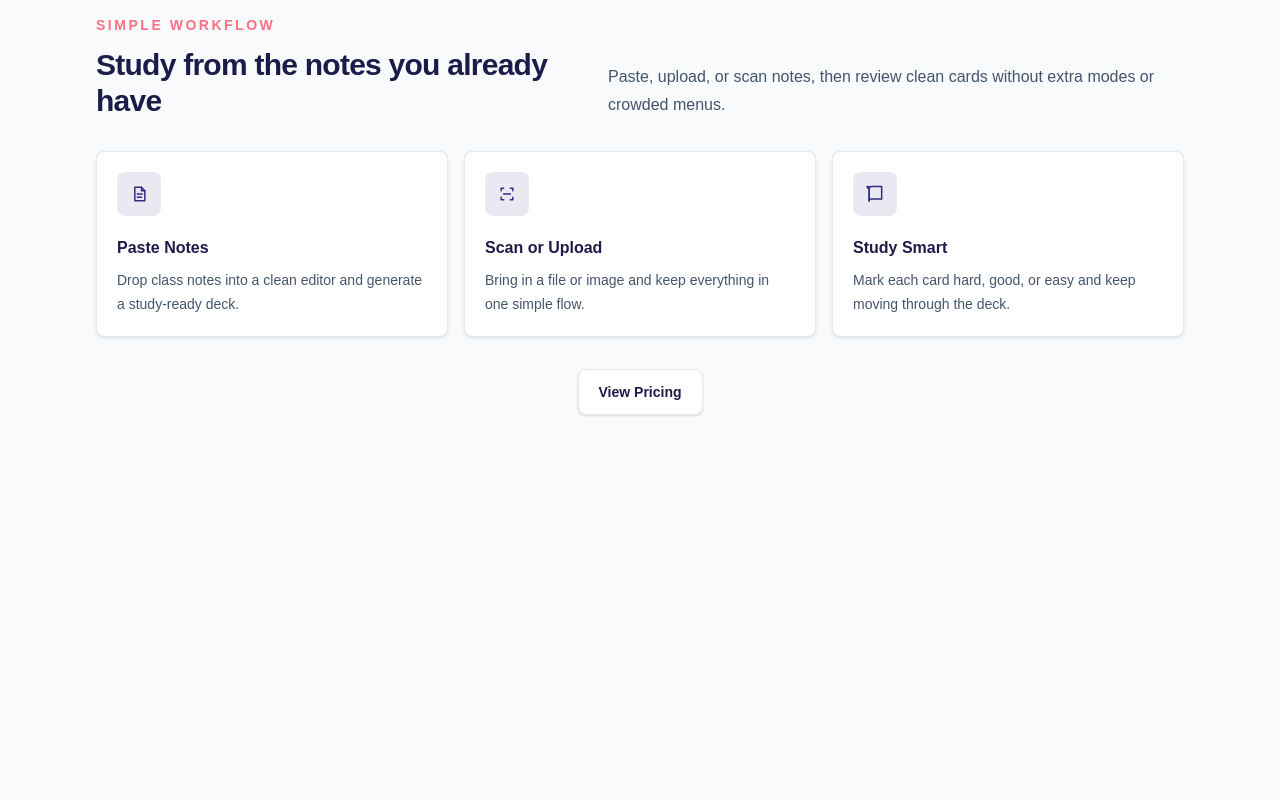
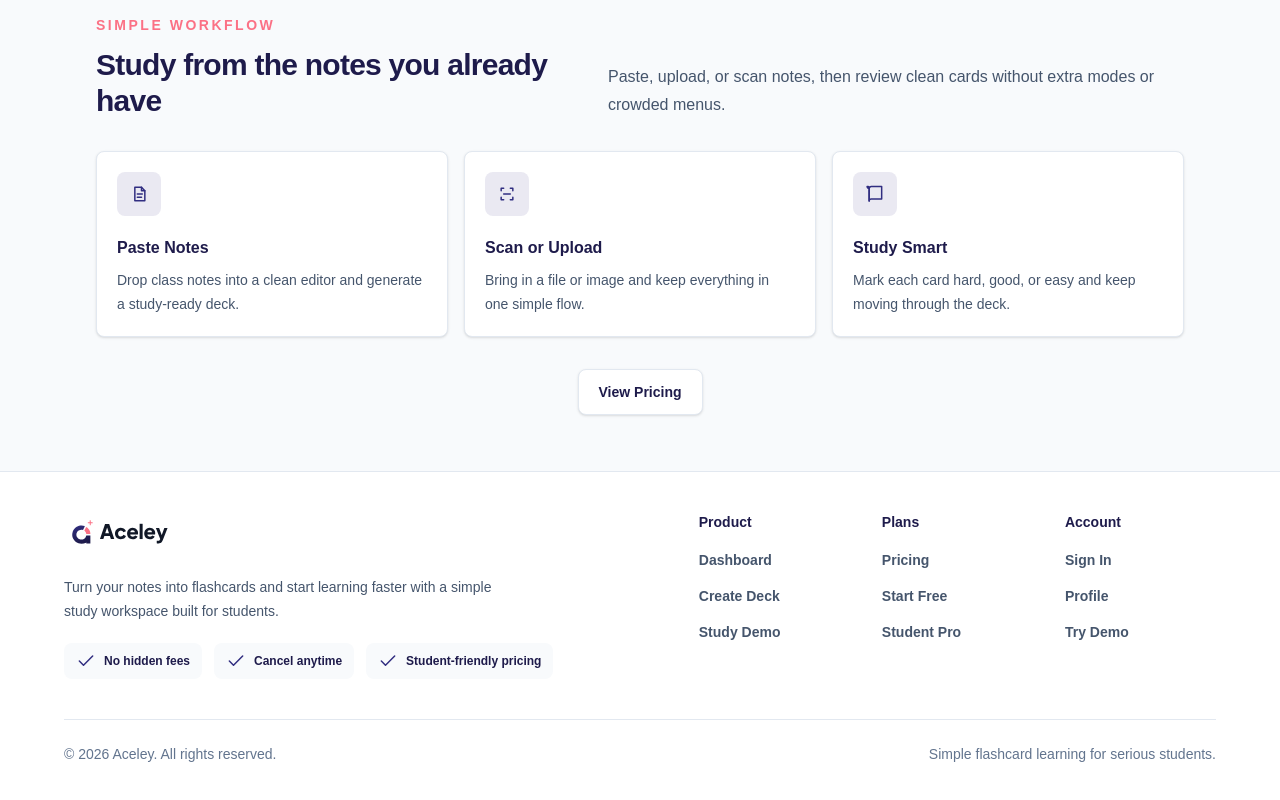
Before and after one commit to Omni-Horizon-Technologies/aceley-fe, a Next.js app: page / in a window 1280 px wide. Shown: the part 969-1769 px from the top of the page. Before the commit the page ends 1440 px from the top, so only its background shows below. Built offline with nearby package versions, Linux system fonts and the light colour scheme.

Commit message:
Add public site footer

```diff
--- /dev/null
+++ b/app/components/site-footer.tsx
@@ -0,0 +1,94 @@
+import Link from "next/link";
+import { BrandMark, Icon } from "@/app/components/ui";
+
+const footerGroups = [
+  {
+    title: "Product",
+    links: [
+      { href: "/dashboard", label: "Dashboard" },
+      { href: "/create", label: "Create Deck" },
+      { href: "/study", label: "Study Demo" },
+    ],
+  },
+  {
+    title: "Plans",
+    links: [
+      { href: "/pricing", label: "Pricing" },
+      { href: "/auth", label: "Start Free" },
+      { href: "/auth", label: "Student Pro" },
+    ],
+  },
+  {
+    title: "Account",
+    links: [
+      { href: "/auth", label: "Sign In" },
+      { href: "/profile", label: "Profile" },
+      { href: "/dashboard", label: "Try Demo" },
+    ],
+  },
+];
+
+const footerTrust = [
+  "No hidden fees",
+  "Cancel anytime",
+  "Student-friendly pricing",
+];
+
+export function SiteFooter() {
+  return (
+    <footer className="border-t border-slate-200 bg-white px-4 py-10 sm:px-6 lg:px-8">
+      <div className="mx-auto max-w-6xl">
+        <div className="grid gap-10 lg:grid-cols-[1.15fr_1fr]">
+          <div>
+            <BrandMark />
+            <p className="mt-4 max-w-md text-sm leading-6 text-slate-600">
+              Turn your notes into flashcards and start learning faster with a
+              simple study workspace built for students.
+            </p>
+            <div className="mt-5 flex flex-wrap gap-3">
+              {footerTrust.map((item) => (
+                <span
+                  className="inline-flex items-center gap-2 rounded-lg bg-[#F8FAFC] px-3 py-2 text-xs font-bold text-[#1E1B4B]"
+                  key={item}
+                >
+                  <Icon name="check" className="h-3.5 w-3.5 text-[#312E81]" />
+                  {item}
+                </span>
+              ))}
+            </div>
+          </div>
+
+          <nav
+            aria-label="Footer navigation"
+            className="grid gap-8 sm:grid-cols-3"
+          >
+            {footerGroups.map((group) => (
+              <div key={group.title}>
+                <h2 className="text-sm font-black text-[#1E1B4B]">
+                  {group.title}
+                </h2>
+                <ul className="mt-4 space-y-3">
+                  {group.links.map((link) => (
+                    <li key={`${group.title}-${link.label}`}>
+                      <Link
+                        className="text-sm font-semibold text-slate-600 transition hover:text-[#FB7185]"
+                        href={link.href}
+                      >
+                        {link.label}
+                      </Link>
+                    </li>
+                  ))}
+                </ul>
+              </div>
+            ))}
+          </nav>
+        </div>
+
+        <div className="mt-10 flex flex-col gap-3 border-t border-slate-200 pt-6 text-sm text-slate-500 sm:flex-row sm:items-center sm:justify-between">
+          <p>© 2026 Aceley. All rights reserved.</p>
+          <p>Simple flashcard learning for serious students.</p>
+        </div>
+      </div>
+    </footer>
+  );
+}
--- a/app/page.tsx
+++ b/app/page.tsx
@@ -1,4 +1,5 @@
 import Link from "next/link";
+import { SiteFooter } from "@/app/components/site-footer";
 import {
   BrandMark,
   Icon,
@@ -98,6 +99,7 @@ export default function Home() {
           <SecondaryButton href="/pricing">View Pricing</SecondaryButton>
         </div>
       </section>
+      <SiteFooter />
     </main>
   );
 }
--- a/app/pricing/page.tsx
+++ b/app/pricing/page.tsx
@@ -1,6 +1,7 @@
 import Link from "next/link";
 import type { Metadata } from "next";
 import { BackButton } from "@/app/components/back-button";
+import { SiteFooter } from "@/app/components/site-footer";
 import {
   BrandMark,
   Icon,
@@ -268,6 +269,7 @@ export default function PricingPage() {
           </div>
         </div>
       </section>
+      <SiteFooter />
     </main>
   );
 }
```
